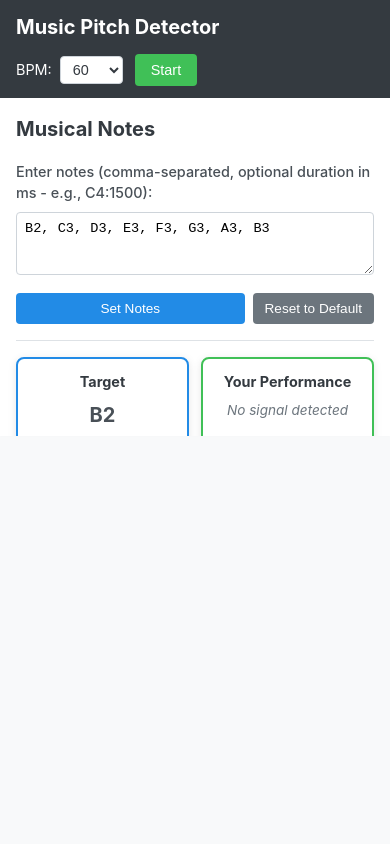
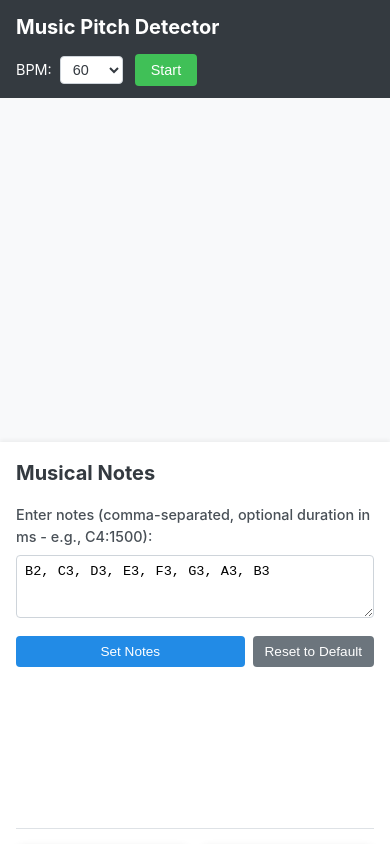
Before and after one commit to SOFTRONICLABS1/latest_music_app, a React (Vite) app: page / in a window 390 px wide. Built offline with nearby package versions, Linux system fonts and the light colour scheme.

Commit message:
added mobile responsiveness as well

```diff
--- a/src/App.css
+++ b/src/App.css
@@ -92,7 +92,7 @@ body {
 .app-content {
   flex: 1;
   display: flex;
-  flex-direction: column;
+  flex-direction: column-reverse;
   overflow: hidden;
   position: relative;
 }
@@ -103,9 +103,21 @@ body {
   padding: 1rem;
   overflow-y: auto;
   box-shadow: 0 -2px 4px rgba(0,0,0,0.05);
-  max-height: 40vh;
+  min-height: fit-content;
+  max-height: 50vh;
   position: relative;
   z-index: 10;
+}
+
+.left-menu {
+  display: flex;
+  flex-direction: column;
+  height: 100%;
+}
+
+.left-menu-content {
+  flex: 1;
+  overflow-y: auto;
 }
 
 .left-menu h2 {
@@ -208,11 +220,11 @@ body {
   padding: 0;
   overflow: hidden;
   background-color: #f8f9fa;
-  min-height: 0;
+  min-height: 200px;
 }
 
 .frequency-section-sidebar {
-  margin-top: 1rem;
+  margin-top: auto;
   padding-top: 1rem;
   border-top: 1px solid #dee2e6;
 }
@@ -330,6 +342,13 @@ body {
   }
 }
 
+/* Hide note input section transition for mobile/tablet when playing */
+@media (max-width: 1024px) {
+  .note-input-section {
+    transition: opacity 0.3s ease, max-height 0.3s ease;
+  }
+}
+
 /* Tablet styles (641px to 1024px) */
 @media (min-width: 641px) {
   .app-header {
@@ -363,10 +382,13 @@ body {
 
   .left-sidebar {
     width: 320px;
-    max-height: none;
+    max-height: 100%;
+    min-height: 100%;
     height: 100%;
     box-shadow: 2px 0 4px rgba(0,0,0,0.05);
     padding: 1.5rem;
+    display: flex;
+    flex-direction: column;
   }
 
   .left-menu h2 {
@@ -528,8 +550,14 @@ body {
     font-size: 1rem;
   }
 
+  .app-content {
+    flex-direction: row;
+  }
+
   .left-sidebar {
-    max-height: 35vh;
+    width: 45%;
+    max-height: 100%;
+    min-height: 100%;
   }
 
   .frequency-box {
--- a/src/App.tsx
+++ b/src/App.tsx
@@ -140,7 +140,7 @@ function App() {
 
       <div className="app-content">
         <aside className="left-sidebar">
-          <LeftMenu onNotesChange={handleNotesChange} />
+          <LeftMenu onNotesChange={handleNotesChange} isPlaying={isPlaying} />
 
           <div className="frequency-section-sidebar">
             <FrequencyDisplay
--- a/src/components/LeftMenu.tsx
+++ b/src/components/LeftMenu.tsx
@@ -1,16 +1,19 @@
 import { useState, useEffect } from 'react';
 import { NOTE_FREQUENCIES } from '../constants/notes';
+import { useIsMobileOrTablet } from '../hooks/useMediaQuery';
 
 interface LeftMenuProps {
   onNotesChange: (notes: string[], durations: number[]) => void;
+  isPlaying?: boolean;
 }
 
-export const LeftMenu: React.FC<LeftMenuProps> = ({ onNotesChange }) => {
+export const LeftMenu: React.FC<LeftMenuProps> = ({ onNotesChange, isPlaying = false }) => {
   const defaultNotes = 'B2, C3, D3, E3, F3, G3, A3, B3';
   const [inputValue, setInputValue] = useState(defaultNotes);
   const [currentNotes, setCurrentNotes] = useState<string[]>(['B2', 'C3', 'D3', 'E3', 'F3', 'G3', 'A3', 'B3']);
   const [currentDurations, setCurrentDurations] = useState<number[]>([2000, 2000, 2000, 2000, 2000, 2000, 2000, 2000]);
   const [errorMessage, setErrorMessage] = useState<string>('');
+  const isMobileOrTablet = useIsMobileOrTablet();
 
   useEffect(() => {
     onNotesChange(currentNotes, currentDurations);
@@ -75,8 +78,9 @@ export const LeftMenu: React.FC<LeftMenuProps> = ({ onNotesChange }) => {
     setTimeout(() => setErrorMessage(''), 2000);
   };
 
-  const handleKeyPress = (e: React.KeyboardEvent) => {
-    if (e.key === 'Enter') {
+  const handleKeyDown = (e: React.KeyboardEvent) => {
+    if (e.key === 'Enter' && !e.shiftKey) {
+      e.preventDefault();
       handleSetNotes();
     }
   };
@@ -92,10 +96,14 @@ export const LeftMenu: React.FC<LeftMenuProps> = ({ onNotesChange }) => {
     setTimeout(() => setErrorMessage(''), 2000);
   };
 
+  const shouldHideInput = isMobileOrTablet && isPlaying;
+
   return (
     <div className="left-menu">
+      <div className="left-menu-content">
         <h2>Musical Notes</h2>
 
+        {!shouldHideInput && (
           <div className="note-input-section">
             <label htmlFor="notes-input" className="input-label">
               Enter notes (comma-separated, optional duration in ms - e.g., C4:1500):
@@ -104,7 +112,7 @@ export const LeftMenu: React.FC<LeftMenuProps> = ({ onNotesChange }) => {
               id="notes-input"
               value={inputValue}
               onChange={(e) => setInputValue(e.target.value)}
-          onKeyPress={handleKeyPress}
+              onKeyDown={handleKeyDown}
               placeholder="e.g., C4, D4:1500, E4, F4:3000, G4"
               className="notes-textarea"
               rows={3}
@@ -125,6 +133,8 @@ export const LeftMenu: React.FC<LeftMenuProps> = ({ onNotesChange }) => {
               </div>
             )}
           </div>
+        )}
+      </div>
     </div>
   );
 };
--- /dev/null
+++ b/src/hooks/useMediaQuery.ts
@@ -0,0 +1,28 @@
+import { useState, useEffect } from 'react';
+
+export const useMediaQuery = (query: string): boolean => {
+  const [matches, setMatches] = useState(false);
+
+  useEffect(() => {
+    const media = window.matchMedia(query);
+
+    const updateMatch = () => setMatches(media.matches);
+
+    updateMatch();
+
+    if (media.addEventListener) {
+      media.addEventListener('change', updateMatch);
+      return () => media.removeEventListener('change', updateMatch);
+    } else {
+      // Fallback for older browsers
+      media.addListener(updateMatch);
+      return () => media.removeListener(updateMatch);
+    }
+  }, [query]);
+
+  return matches;
+};
+
+export const useIsMobileOrTablet = (): boolean => {
+  return useMediaQuery('(max-width: 1024px)');
+};
```
Lines whose indentation alone changed are shown as unchanged.
